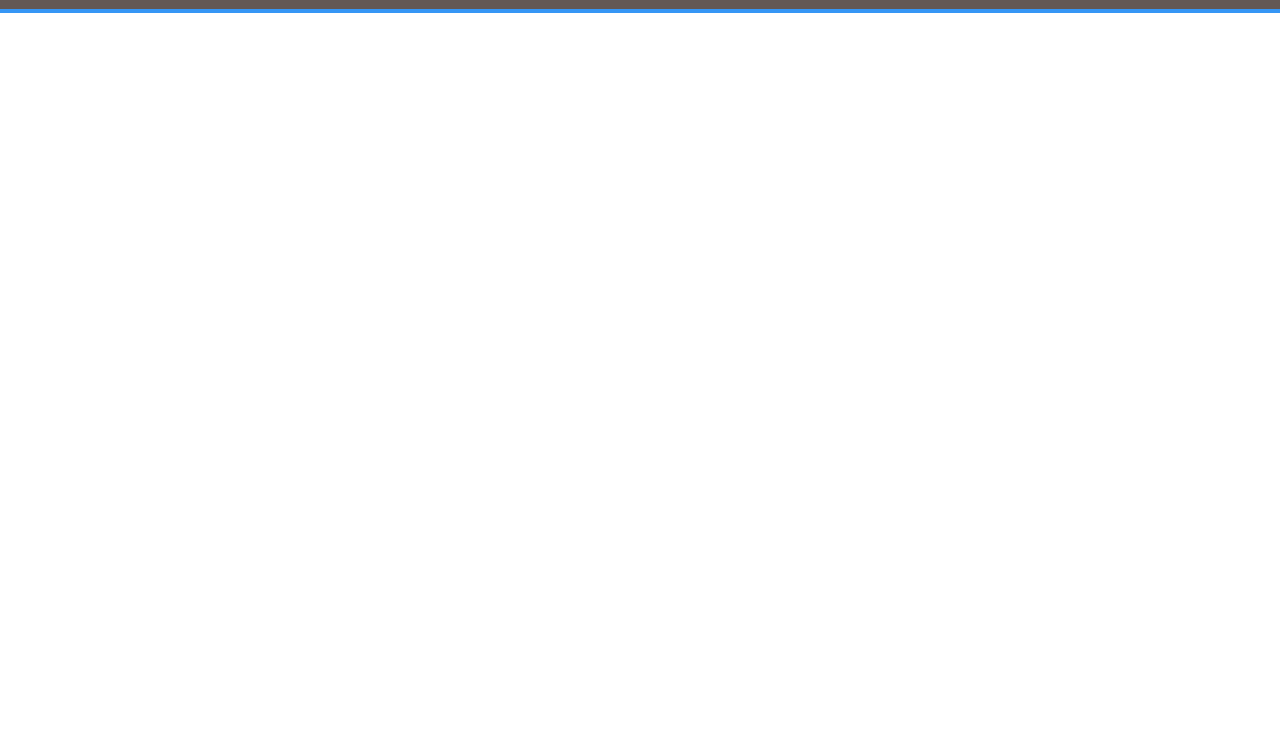
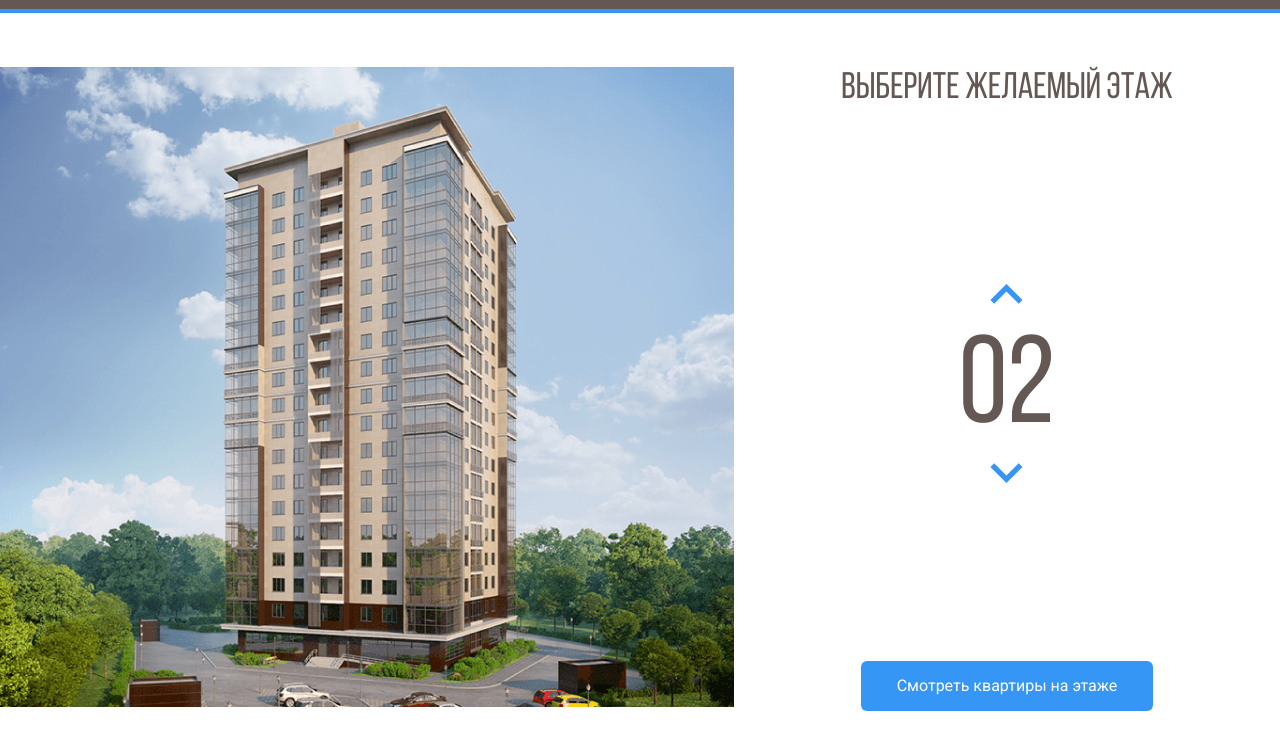
Before and after one commit to LenaMiami/Melody, a plain HTML site: page index.html in a window 1280 px wide. Shown: the part 55-800 px from the top of the page. Drawn offline with Linux system fonts and the light colour scheme.

Commit message:
Add files via upload

```diff
--- a/css/style.css
+++ b/css/style.css
@@ -1,3 +1,12 @@
+@font-face {
+    font-family: "Bebas Neue";
+    src: local("BebasNeueRegular"), url("../fonts/BebasNeueRegular.woff2") format("woff2"),
+      url("../fonts/BebasNeueRegular.woff") format("woff");
+    font-weight: normal;
+    font-style: normal;
+    font-display: swap;
+}
+
 *{
     box-sizing: border-box;
 }
@@ -58,3 +67,69 @@ body{
     text-decoration: none;
     color:#fff;
 }
+
+.main{
+    max-width: 1280px;
+    margin: auto;
+    padding-top: 54px;
+    display: flex;
+}
+
+.main-info{
+    flex-grow: 1;
+    text-align: center;
+    display: flex;
+    flex-direction: column;
+    align-items: center;
+    justify-content: space-between;
+}
+
+.home-image path{
+    opacity: 0;
+    cursor: pointer;
+}
+
+.home-image path:hover{
+    opacity: 1;
+}
+
+.counter-group{
+    display: flex;
+    flex-direction: column;
+    align-items: center;
+}
+
+.counter-button{
+    background-color: #fff;
+    border: none;
+    cursor: pointer;
+}
+
+.counter-arrow-down{
+    transform: rotateX(180deg);
+}
+
+.main-title{
+    margin: 0;
+    font-family: "Bebas Neue", sans-serif;
+    font-weight: normal;
+    font-size: 37px;
+    line-height: 44px;
+    color: #635854;
+}
+
+.counter{
+    font-family: "Bebas Neue", sans-serif;
+    color: #635854;
+    font-size: 124px;
+    margin-top: 10px;
+}
+
+.button-primory{
+    background: #3596F5;
+    border-radius: 6px;
+    color: #fff;
+    border: none;
+    padding: 16px 36px;
+    cursor: pointer;
+}
--- a/index.html
+++ b/index.html
@@ -40,5 +40,57 @@
                 </div>
         </div>
     </header>
+    <main class="main">
+        <div class="main-image">
+            <svg
+                class="home-image"
+                width="734"
+                height="640"
+                viewBox="0 0 734 640"
+                fill="none" xmlns="http://www.w3.org/2000/svg"
+                xmlns:xlink="http://www.w3.org/1999/xlink">
+                <rect width="734" height="640" fill="url(#pattern0)"/>
+                <defs>
+                <pattern id="pattern0" patternContentUnits="objectBoundingBox" width="1" height="1">
+                <use xlink:href="#image0" transform="translate(-0.00408719) scale(0.0013624 0.0015625)"/>
+                </pattern>
+                <image id="image0" width="740" height="640" xlink:href="img/home.png" />
+                </defs>
+                <path d="M222 528.488L442.8 536.395L512 522.855V544.301L443.5 563.77L222 552.899V528.488Z" fill="#3595F6" fill-opacity="0.75"/>
+                <path d="M223 527.5V502.793L443.3 506.054L513 502.793V522.559L443.7 535.406L223 527.5Z" fill="#3595F6" fill-opacity="0.75"/>
+                <path d="M223 501.805V477.098H444H513V499.828L445 506.746L223 501.805Z" fill="#3595F6" fill-opacity="0.75"/>
+                <path d="M223 478.086V453.379L444.3 449.722L512 456.344V478.086H444" fill="#3595F6" fill-opacity="0.75"/>
+                <path d="M223 452.391V426.695L444.5 423.434L513 434.305V455.355L444 448.734L223 452.391Z" fill="#3595F6" fill-opacity="0.75"/>
+                <path d="M222 425.707V402.285L443 390.129L514 412.859V433.91L443 421.754L222 425.707Z" fill="#3595F6" fill-opacity="0.75"/>
+                <path d="M222 403.965V379.258L444.2 363.149L514 391.414V411.871L443.7 390.425L222 403.965Z" fill="#3595F6" fill-opacity="0.75"/>
+                <path d="M222 379.258V354.551L444.5 334.489L514 370.66V391.117L442 362.754L222 379.258Z" fill="#3595F6" fill-opacity="0.75"/>
+                <path d="M222 353.562V329.844L445 305.433L514 348.918V370.363L444.7 332.809L222 353.562Z" fill="#3595F6" fill-opacity="0.75"/>
+                <path d="M222 328.855V305.137L444.5 276.773L514 327.175V347.633L443.7 305.829L222 328.855Z" fill="#3595F6" fill-opacity="0.75"/>
+                <path d="M221 305.137V281.418L443.3 248.805L514 307.41V326.879L444 276.773L221 305.137Z" fill="#3595F6" fill-opacity="0.75"/>
+                <path d="M222 280.43V256.711L443.2 222.121L513 285.371V306.125L444.3 248.508L222 280.43Z" fill="#3595F6" fill-opacity="0.75"/>
+                <path d="M222 256.711V232.004L444.3 194.449L513 263.925V284.383L444 221.133L222 256.711Z" fill="#3595F6" fill-opacity="0.75"/>
+                <path d="M222 231.016V206.309L442.8 163.121L513 241.195V263.629L444 191.188L222 231.016Z" fill="#3595F6" fill-opacity="0.75"/>
+                <path d="M223 207.297V182.59L443 135.152L513 219.156V241.887L442.3 163.516L223 207.297Z" fill="#3595F6" fill-opacity="0.75"/>
+                <path d="M222 182.59V157.883L441.8 106.492L513 197.711V220.145L443.3 134.856L222 182.59Z" fill="#3595F6" fill-opacity="0.75"/>
+                <path d="M222 157.883V132.187L444 76.1519L513 176.66V197.414L443.7 106.789L222 157.883Z" fill="#3595F6" fill-opacity="0.75"/>
+
+                </svg>
+
+        </div>
+
+    <div class="main-info">
+        <h2 class="main-title">Выберите желаемый этаж</h2>
+        <div class="counter-group">
+            <button class="counter-button counter-up">
+                <img class="counter-arrow counter-arrow-up" src="img/arrow.svg" alt="arrow-up" />
+            </button>
+            <span class="counter">02</span>
+            <button class="counter-button counter-down">
+                <img class="counter-arrow counter-arrow-down" src="img/arrow.svg" alt="arrow-down" />
+            </button>
+        </div>
+        <button class="button button-primory">Смотреть квартиры на этаже</button>
+     </div>
+    </main>
 </body>
 </html>
```
Also changed, not shown: fonts/BebasNeueRegular.woff (added), fonts/BebasNeueRegular.woff2 (added), img/Group 3.svg (added), img/arrow.svg (added), img/home.png (added).
